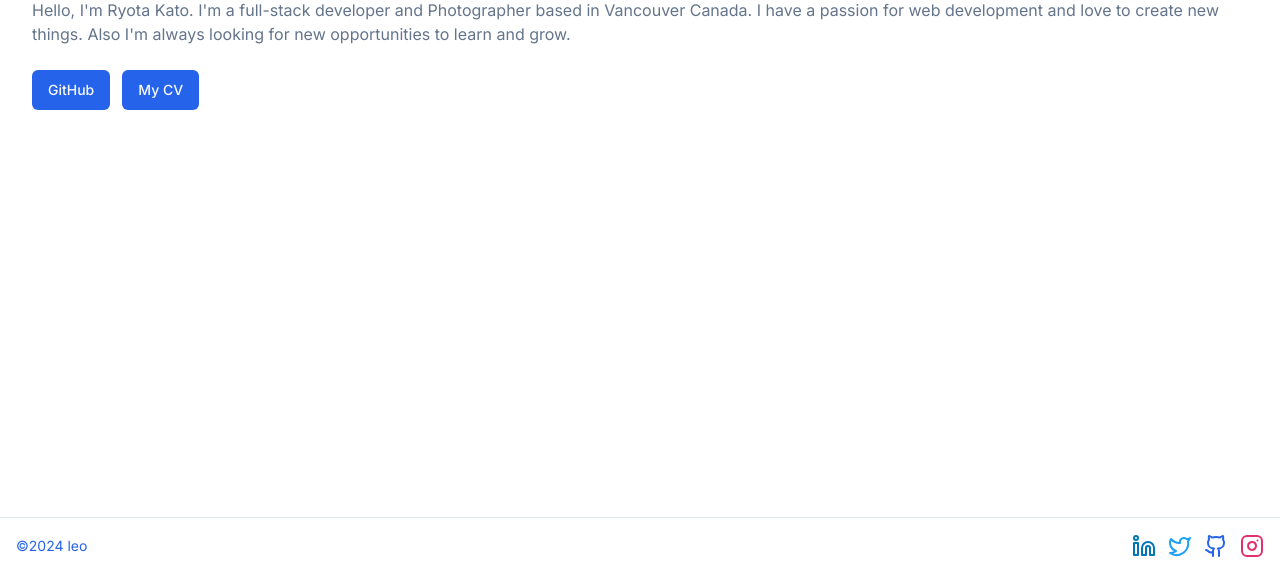
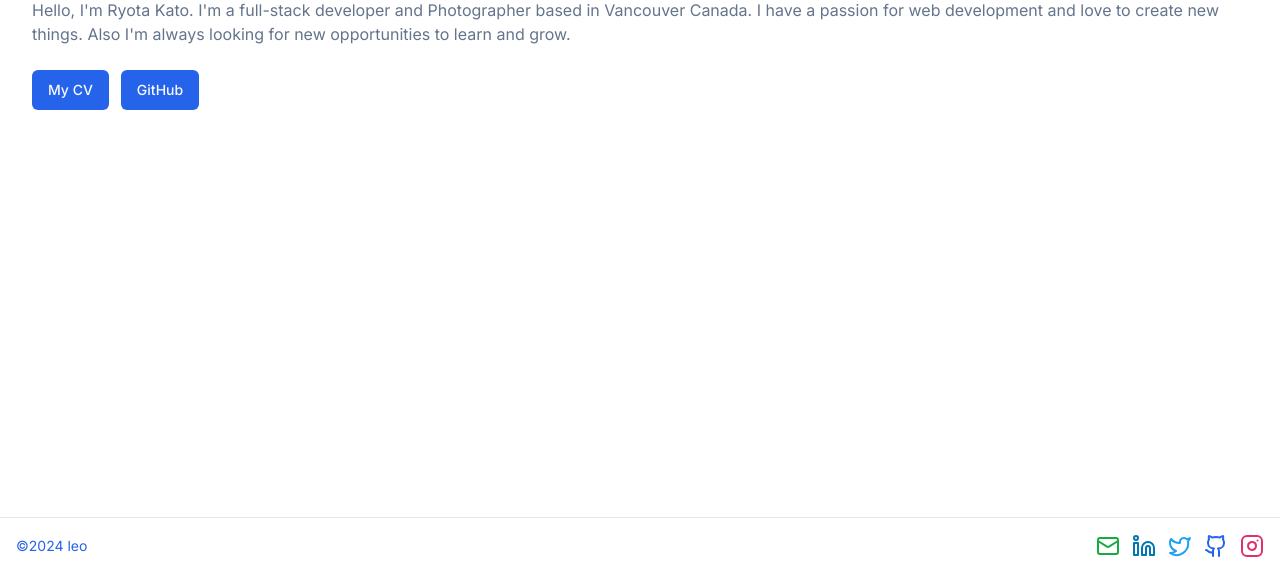
Before and after one commit to ryotakc/portfolio-1, a Next.js app: page / in a window 1280 px wide. Shown: the part 226-797 px from the top of the page. Built offline with nearby package versions, Linux system fonts and the light colour scheme.

Commit message:
add CV link

```diff
--- a/app/layout.tsx
+++ b/app/layout.tsx
@@ -5,7 +5,7 @@ import { cn } from "@/lib/utils";
 import { ThemeProvider } from "@/components/ui/theme-provider";
 import Link from "next/link";
 import { Button } from "@/components/ui/button";
-import { Github, Instagram, Linkedin, Twitter } from "lucide-react";
+import { Github, Instagram, Linkedin, Mail, Twitter } from "lucide-react";
 import { ModeToggle } from "@/components/mode-toggle";
 
 const inter = Inter({ subsets: ["latin"] });
@@ -62,6 +62,7 @@ export default function RootLayout({
             <p className="text-sm">&copy;2024 leo</p>
             <div className="flex flex-col items-center justify-center gap-3">
               <ul className="flex gap-3 items-center justify-center">
+                <li><a href="mailto:rka147@sfu.ca " ><Mail color="#17aa41"></Mail></a></li>
                 <li><a href="https://linkedin.com" target="_blank" rel="noopener noreferrer"><Linkedin color="#0077b5"></Linkedin></a></li>
                 <li><a href="https://twitter.com" target="_blank" rel="noopener noreferrer"><Twitter color="#1da1f2"></Twitter></a></li>
                 <li><a href="https://github.com" target="_blank" rel="noopener noreferrer"><Github ></Github></a></li>
--- a/app/page.tsx
+++ b/app/page.tsx
@@ -11,11 +11,11 @@ export default function Home() {
             Hello, I&apos;m Ryota Kato. I&apos;m a full-stack developer and Photographer based in Vancouver Canada. I have a passion for web development and love to create new things. Also I&apos;m always looking for new opportunities to learn and grow.
           </p>
           <div className="flex gap-3 font-semibold">
+            <Link href="https://cv-leo.vercel.app" target="_blank" rel="noopener noreferrer">
+              <Button>My CV</Button>
+            </Link>
             <Link href="https://github.com/" target="_blank" rel="noopener noreferrer">
               <Button>GitHub</Button>
-            </Link>
-            <Link href="https://github.com/" target="_blank" rel="noopener noreferrer">
-              <Button>My CV</Button>
             </Link>
           </div>
         </div>
--- a/package.json
+++ b/package.json
@@ -10,6 +10,7 @@
   },
   "dependencies": {
     "@hookform/resolvers": "^3.6.0",
+    "@icons-pack/react-simple-icons": "^9.6.0",
     "@radix-ui/react-aspect-ratio": "^1.1.0",
     "@radix-ui/react-dropdown-menu": "^2.1.1",
     "@radix-ui/react-label": "^2.1.0",
```
Also changed, not shown: 1 other file (tests, documents, lock files or other folders).
